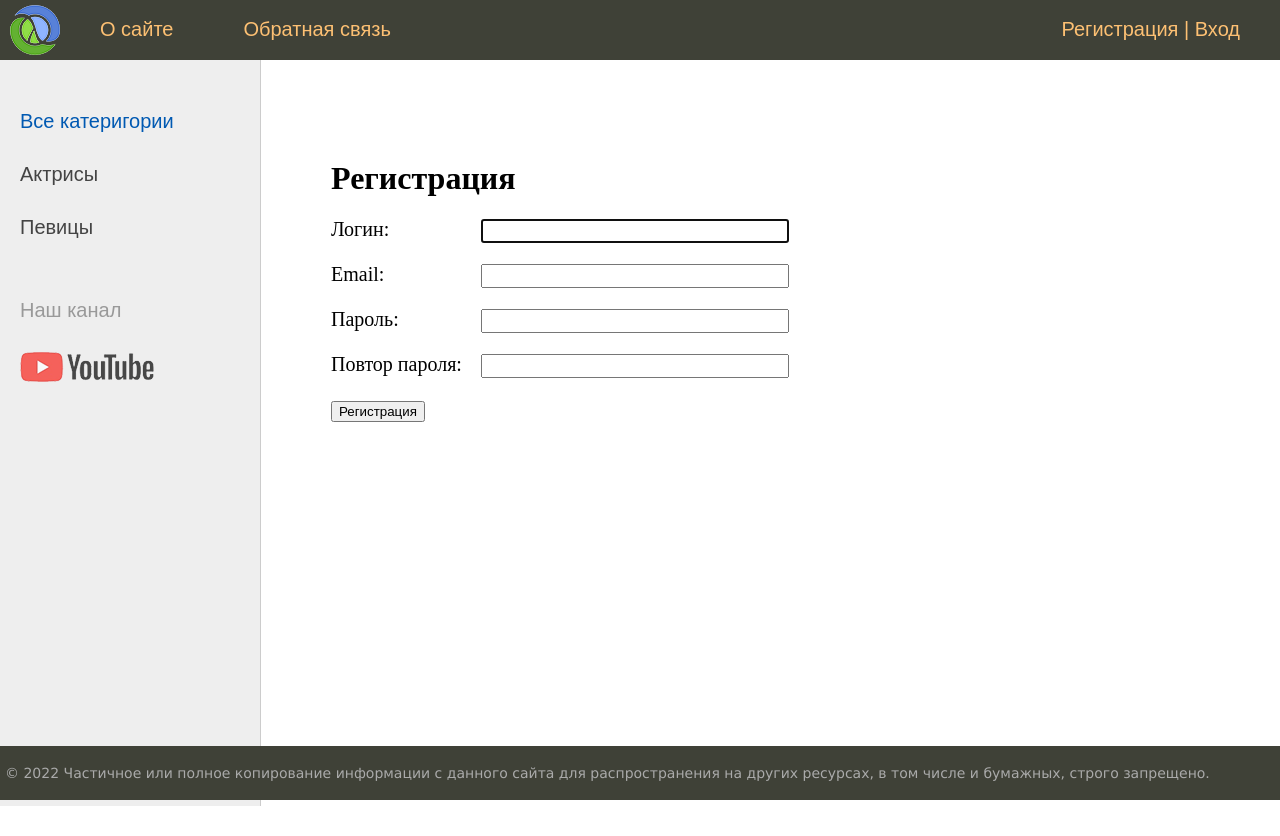
After one commit to SITARNET/python, a Django app: page /register/ in a window 1280 px wide. The commit adds this page. Run offline with Django 3.2, Linux system fonts and the light colour scheme; data comes from the database, SQL or seed files in the repository; both versions use the stored data as it was after the commit.

Commit message:
Django 19. Регистрация пользователей на сайте.

```diff
--- a/django/djsite/coolsite/women/forms.py
+++ b/django/djsite/coolsite/women/forms.py
@@ -1,5 +1,7 @@
 from django import forms
 from django.core.exceptions import ValidationError
+from django.contrib.auth.models import User
+from django.contrib.auth.forms import UserCreationForm
 
 from .models import *
 
@@ -23,3 +25,13 @@ class AddPostForm(forms.ModelForm): # название придумываем с
         if len(title) > 200:
             raise ValidationError('Длина превышает 200 символов')
         return title
+
+
+class RegisterUserForm(UserCreationForm):
+    username = forms.CharField(label='Логин', widget=forms.TextInput(attrs={'class': 'form-input'}))
+    email = forms.CharField(label='Email', widget=forms.EmailInput(attrs={'class': 'form-input'}))
+    password1 = forms.CharField(label='Пароль', widget=forms.PasswordInput(attrs={'class': 'form-input'}))
+    password2 = forms.CharField(label='Повтор пароля', widget=forms.PasswordInput(attrs={'class': 'form-input'}))
+    class Meta:
+        model = User
+        fields = ('username', 'email', 'password1', 'password2')
--- a/django/djsite/coolsite/women/templates/women/base.html
+++ b/django/djsite/coolsite/women/templates/women/base.html
@@ -17,12 +17,11 @@
 			<ul id="mainmenu" class="mainmenu">
 			<li class="logo"><a href="{% url 'home' %}"><div class="logo"></div></a></li>
 {% for m in menu %}
-	{% if not forloop.last %}
 			<li><a href="{% url m.url_name %}">{{m.title}}</a></li>
-	{% else %}
-			<li class="last"><a href="{% url m.url_name %}">{{m.title}}</a></li>
-	{% endif %}
 {% endfor %}
+				<li class="last">
+					<a href="{% url 'register' %}">Регистрация</a> | <a href="{% url 'login' %}">Вход</a>
+				</li>
 			</ul>
 			<div class="clear"></div>
 		</div>
--- /dev/null
+++ b/django/djsite/coolsite/women/templates/women/register.html
@@ -0,0 +1,15 @@
+{% extends 'women/base.html' %}
+
+{% block content %}
+<h1>{{ title }}</h1>
+
+<form method="post">
+    {% csrf_token %}
+{% for f in form %}
+    <p><label class="form-label" for="{{ f.id_for_label }}">{{ f.label }}: </label>{{ f }}</p>
+    <div class="form-error">{{ f.errors }}</div>
+{% endfor%}
+    <button type="submit">Регистрация</button>
+</form>
+
+{% endblock %}
--- a/django/djsite/coolsite/women/urls.py
+++ b/django/djsite/coolsite/women/urls.py
@@ -8,6 +8,7 @@ urlpatterns = [
     path('addpage/', AddPage.as_view(), name='add_page'),
     path('contact/', contact, name='contact'),
     path('login/', login, name='login'),
+    path('register/', RegisterUser.as_view(), name='register'),
     path('post/<slug:post_slug>/', ShowPost.as_view(), name='post'),
     path('category/<slug:cat_slug>/', WomenCategory.as_view(), name='category')
 ]
--- a/django/djsite/coolsite/women/utils.py
+++ b/django/djsite/coolsite/women/utils.py
@@ -3,8 +3,7 @@ from django.db.models.aggregates import Count
 
 menu = [{'title': "О сайте", 'url_name': 'about'},
         {'title': "Дабавить статью", 'url_name': 'add_page'},
-        {'title': "Обратная связь", 'url_name': 'contact'},
-        {'title': "Войти", 'url_name': 'login'}
+        {'title': "Обратная связь", 'url_name': 'contact'}
         ]
 
 
--- a/django/djsite/coolsite/women/views.py
+++ b/django/djsite/coolsite/women/views.py
@@ -4,6 +4,7 @@ from django.urls import reverse_lazy
 from django.views.generic import ListView, DetailView, CreateView
 from django.contrib.auth.mixins import LoginRequiredMixin
 from django.core.paginator import Paginator
+# from django.contrib.auth.forms import UserCreationForm
 
 from .forms import * # AddPostForm
 from .models import *
@@ -83,3 +84,14 @@ class WomenCategory(DataMixin, ListView):
         context = super().get_context_data(**kwargs)
         c_def = self.get_user_context(title='Категория - ' + str(context['posts'][0].cat), cat_selected=context['posts'][0].cat_id)
         return dict(list(context.items()) + list(c_def.items()))
+
+
+class RegisterUser(DataMixin, CreateView):
+    form_class = RegisterUserForm
+    template_name = 'women/register.html'
+    success_url = reverse_lazy('login')
+
+    def get_context_data(self, *, object_list=None, **kwargs):
+        context = super().get_context_data(**kwargs)
+        c_def = self.get_user_context(title="Регистрация")
+        return dict(list(context.items()) + list(c_def.items()))
```
Also changed, not shown: django.py (+12 -0 lines), django/djsite/coolsite/db.sqlite3.
